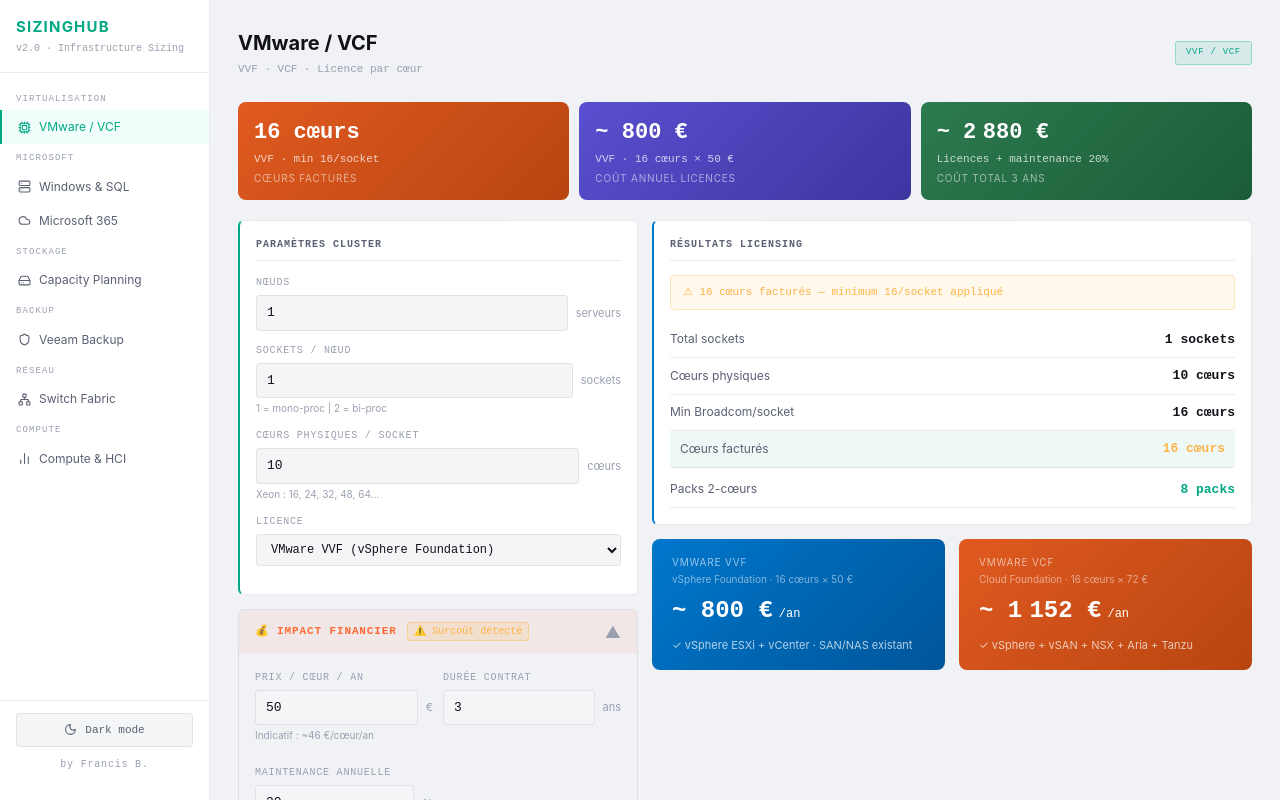
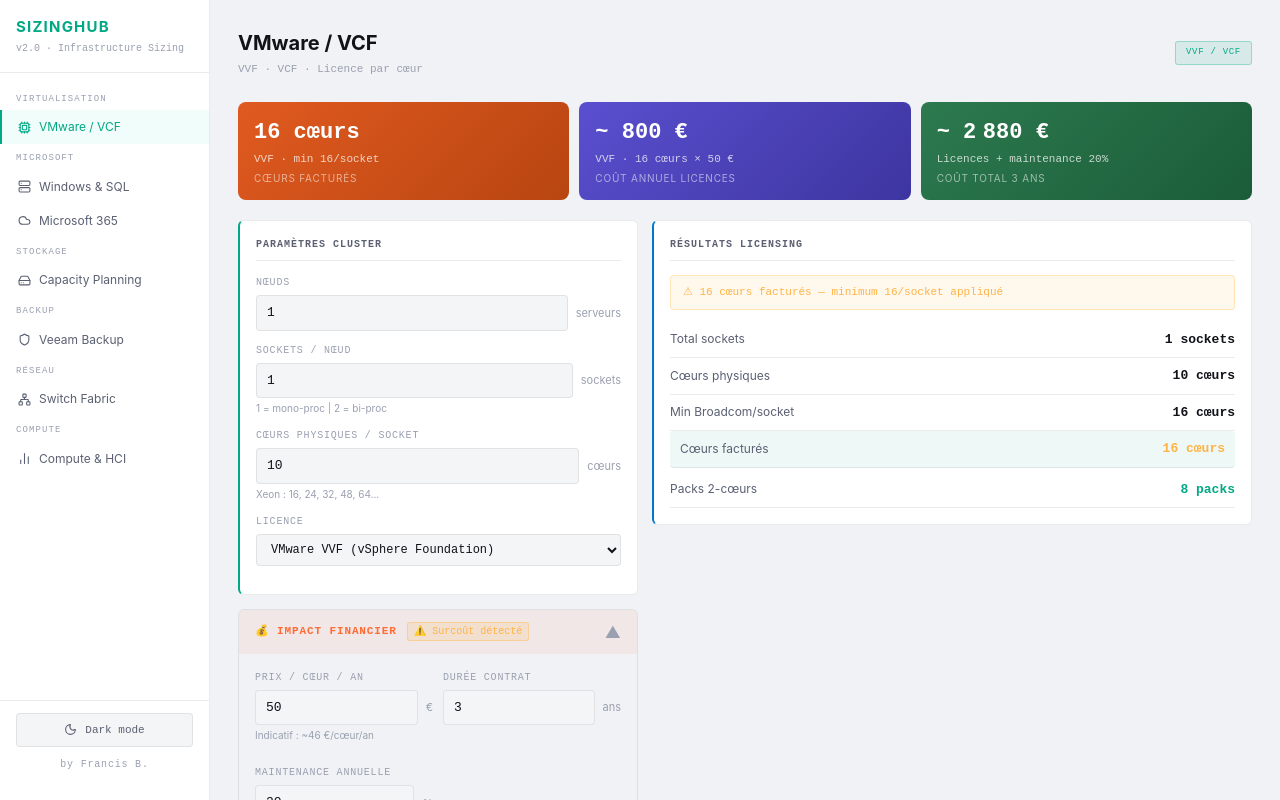
Before and after one commit to darknrall89/SizingHUB, a React (Vite) app: page / in a window 1280 px wide. Shown: the top 800 px of the page. Built offline with nearby package versions, Linux system fonts and the light colour scheme.

Commit message:
feat: suppression blocs VVF/VCF redondants avec KPIs header

```diff
--- a/src/SizingHub.jsx
+++ b/src/SizingHub.jsx
@@ -322,21 +322,6 @@
           <RR label="Cœurs facturés"      value={fmt(r.totalBilled)+" cœurs"} color={r.surcharge?"#ffb347":th.accent} highlight/>
           <RR label="Packs 2-cœurs"       value={fmt(r.packs)+" packs"} color={th.accent}/>
         </div>
-      {/* Comparaison VVF vs VCF */}
-      <div style={{display:"grid",gridTemplateColumns:"1fr 1fr",gap:14,marginBottom:14}}>
-        <div style={{background:"linear-gradient(135deg,#0077cc,#005599)",borderRadius:8,padding:"16px 20px"}}>
-          <div style={{fontSize:10,color:"rgba(255,255,255,0.6)",textTransform:"uppercase",letterSpacing:"0.08em",marginBottom:2}}>VMware VVF</div>
-          <div style={{fontSize:10,color:"rgba(255,255,255,0.5)",marginBottom:6}}>vSphere Foundation · {fmt(r.totalBilled)} cœurs × {licType==="vvf"?pricePerCore:50} €</div>
-          <div style={{fontSize:24,fontWeight:700,fontFamily:"monospace",color:"#fff"}}>~ {fmt(r.totalBilled*(licType==="vvf"?pricePerCore:50))} €<span style={{fontSize:12,fontWeight:400,marginLeft:6}}>/an</span></div>
-          <div style={{marginTop:8,fontSize:11,color:"rgba(255,255,255,0.7)"}}>✓ vSphere ESXi + vCenter · SAN/NAS existant</div>
-        </div>
-        <div style={{background:"linear-gradient(135deg,#e05a20,#b84510)",borderRadius:8,padding:"16px 20px"}}>
-          <div style={{fontSize:10,color:"rgba(255,255,255,0.6)",textTransform:"uppercase",letterSpacing:"0.08em",marginBottom:2}}>VMware VCF</div>
-          <div style={{fontSize:10,color:"rgba(255,255,255,0.5)",marginBottom:6}}>Cloud Foundation · {fmt(r.totalBilled)} cœurs × {licType==="vcf"?pricePerCore:72} €</div>
-          <div style={{fontSize:24,fontWeight:700,fontFamily:"monospace",color:"#fff"}}>~ {fmt(r.totalBilled*(licType==="vcf"?pricePerCore:72))} €<span style={{fontSize:12,fontWeight:400,marginLeft:6}}>/an</span></div>
-          <div style={{marginTop:8,fontSize:11,color:"rgba(255,255,255,0.7)"}}>✓ vSphere + vSAN + NSX + Aria + Tanzu</div>
-        </div>
-      </div>
 
 
         </div>
```
